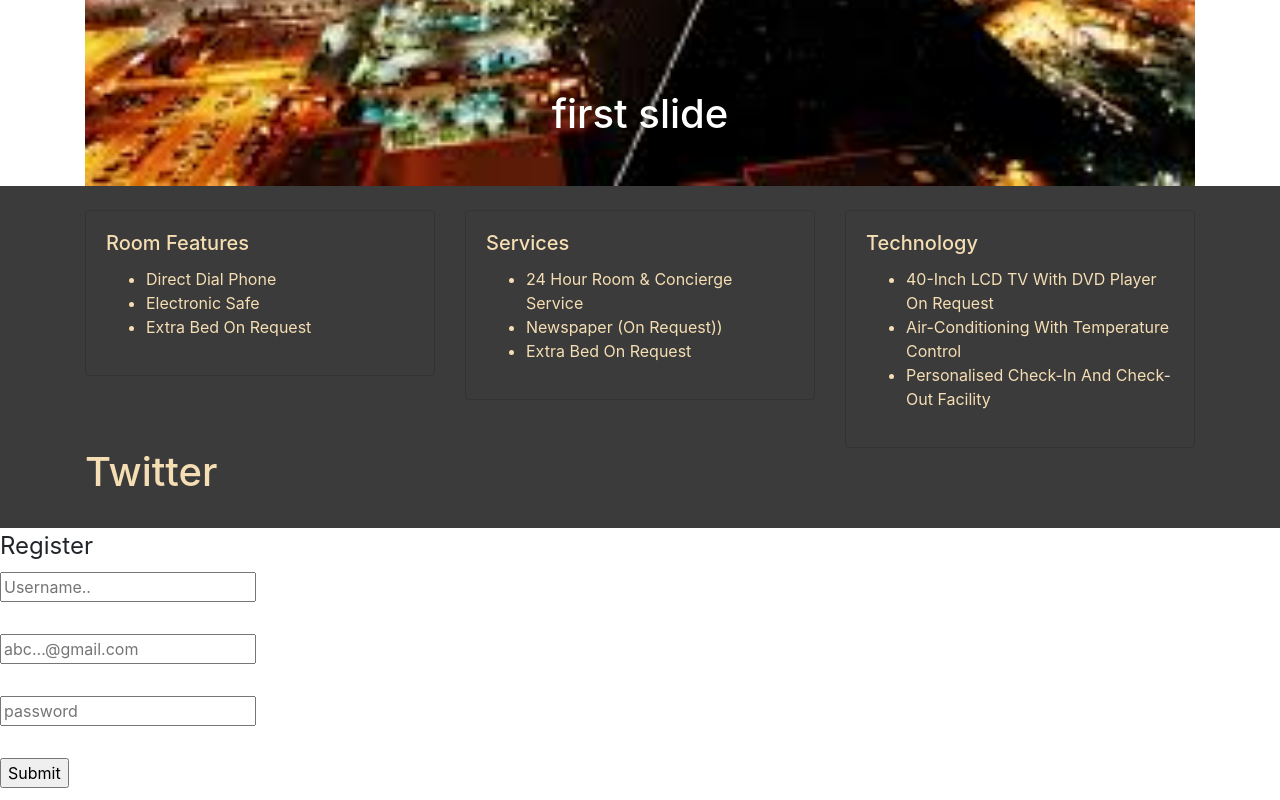
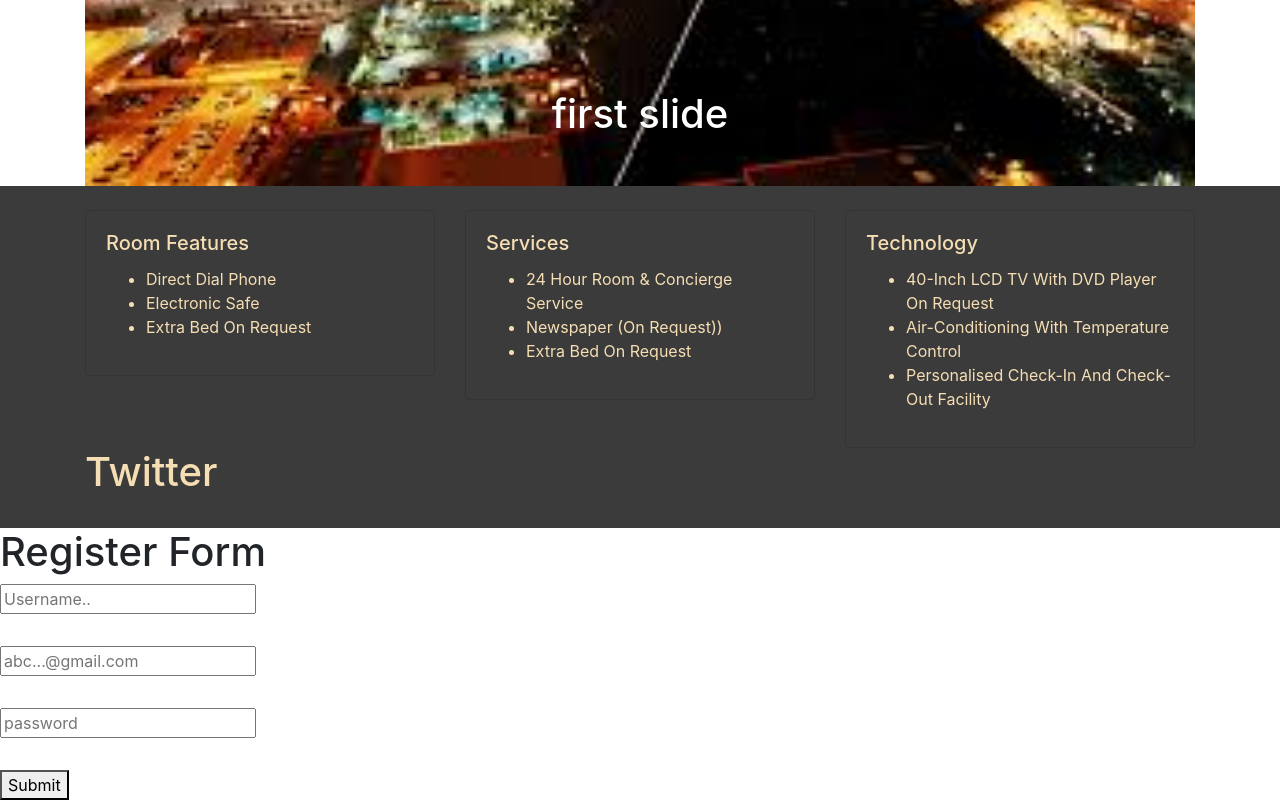
Before and after one commit to varshithag/hotel-booking-project, a React (Create React App) app in the folder client/: page /users/register in a window 1280 px wide. Shown: the part 549-1349 px from the top of the page. Built offline with nearby package versions, Linux system fonts and the light colour scheme.

Commit message:
added react formik and yup validation

```diff
--- a/client/package.json
+++ b/client/package.json
@@ -4,6 +4,7 @@
   "private": true,
   "dependencies": {
     "axios": "^0.19.0",
+    "formik": "^1.5.7",
     "multer": "^1.4.1",
     "react": "^16.8.6",
     "react-dom": "^16.8.6",
@@ -11,7 +12,8 @@
     "react-router-dom": "^5.0.1",
     "react-scripts": "3.0.1",
     "react-validation": "^3.0.7",
-    "redux": "^4.0.1"
+    "redux": "^4.0.1",
+    "yup": "^0.27.0"
   },
   "scripts": {
     "start": "react-scripts start",
--- a/client/src/Authentication/Register.js
+++ /dev/null
@@ -1,66 +0,0 @@
-import React from 'react'
-import axios from 'axios'
-
-class Register extends React.Component{
-   constructor(){
-       super()
-       this.state={
-           username: "",
-           email: "",
-           password: ""
-       }
-   }
-
-    handleChange=(e)=>{
-        e.persist()
-        this.setState(()=>({
-            [e.target.name]:e.target.value
-        }))
-    }
-
-    handleSubmit=(e)=>{
-        e.preventDefault()
-        const formData={
-            username:this.state.username,
-            email:this.state.email,
-            password:this.state.password
-        }
-        axios.post(`http://localhost:3006/users/register`,formData)
-            .then(response=>{
-                console.log(response.data)
-                if(response.data.errors){
-                    alert(response.data.message)
-                }else{
-                    this.props.history.push('/users/login')
-                }
-            })
-    }
-
-
-    render(){
-        return(
-            <fieldset>
-              <legend>Register</legend>
-            <form onSubmit={this.handleSubmit}>
-                <label>
-                    <input type="text" placeholder="Username.." onChange={this.handleChange} value={this.state.username}
-                            name="username"/>
-                </label> <br/><br/>
-                <label>
-                        <input type="text" placeholder="abc...@gmail.com" value={this.state.email} onChange={this.handleChange} name="email" />
-
-                </label> <br/><br/>
-                <label>
-                        <input type="password" placeholder="password" value={this.state.password} onChange={this.handleChange} name="password"/>
-
-                </label><br/><br/>
-
-
-                <input type="submit"/>
-            </form>
-            </fieldset>
-        )
-    }
-}
-
-export default Register
--- a/client/src/Authentication/Logout.js
+++ b/client/src/components/Authentication/Logout.js
@@ -1,7 +1,7 @@
 import React from 'react'
 import axios from 'axios'
 import {connect} from 'react-redux'
-import {resetUser} from '../action/a-user'
+import {resetUser} from '../../action/a-user'
 
 class Logout extends React.Component{
     componentDidMount(){
--- /dev/null
+++ b/client/src/components/Authentication/Register.js
@@ -0,0 +1,72 @@
+import React from 'react'
+import axios from 'axios'
+import { Formik, Form, Field } from 'formik';
+import * as Yup from 'yup';
+
+const RegisterSchema=Yup.object().shape({
+    username:Yup.string()
+    .min(5, 'Too Short!')
+    .required("username can't be blank"),
+    email:Yup.string()
+    .email('Invaild email..!!')
+    .required("email can't be blank"),
+    password:Yup.string()
+    .min(6, 'Too Short!')
+    .max(12, 'Too long..!')
+    .required('password required')
+})
+
+class Register extends React.Component{
+
+    handleSubmit=(values)=>{
+        axios.post(`http://localhost:3006/users/register`,values)
+            .then(response=>{
+                console.log(response.data)
+                if(response.data.errors){
+                    alert(response.data.errors)
+                }else{
+                    this.props.history.push('/users/login')
+                }
+            })
+    }
+
+
+    render(){
+        return(
+            <div>
+            <h1>Register Form</h1>
+                <Formik
+                    initialValues={{
+                        username: '',
+                        email: '',
+                        password:''
+                    }}
+                    validationSchema={RegisterSchema}
+                    onSubmit={this.handleSubmit}>
+                     {({ errors, touched })=>(
+                         <Form>
+                        <label>
+                            <Field type="text" placeholder="Username.."
+                                name="username" />
+                                {errors.username && touched.username ? (
+                                    <div>{errors.username}</div>
+                                ):null}
+                        </label> <br /><br />
+                        <label>
+                            <Field type="email" placeholder="abc...@gmail.com" name="email" />
+                            {errors.email && touched.email ? (<div>{errors.email}</div>):null}
+                        </label> <br /><br />
+                        <label>
+                            <Field type="password" placeholder="password" name="password" />
+                            {errors.password && touched.password ? (<div>{errors.password}</div>):null}
+                        </label><br /><br />
+                        <button type="submit">Submit</button>
+                    </Form>
+                )}
+               </Formik >
+            </div>
+        )
+    }
+}
+
+export default Register
--- a/client/src/Authentication/userAccount.js
+++ b/client/src/components/Authentication/userAccount.js
@@ -1,7 +1,7 @@
 import React from 'react'
 import axios from 'axios'
 import {connect} from 'react-redux'
-import {setUser} from '../action/a-user'
+import {setUser} from '../../action/a-user'
 
 class UserAccount extends React.Component{
 
```
Also changed, not shown: client/src/App.js (+4 -4 lines), client/src/components/Authentication/Login.js (renamed from client/src/Authentication/Login.js), 1 other file (tests, documents, lock files or other folders).
